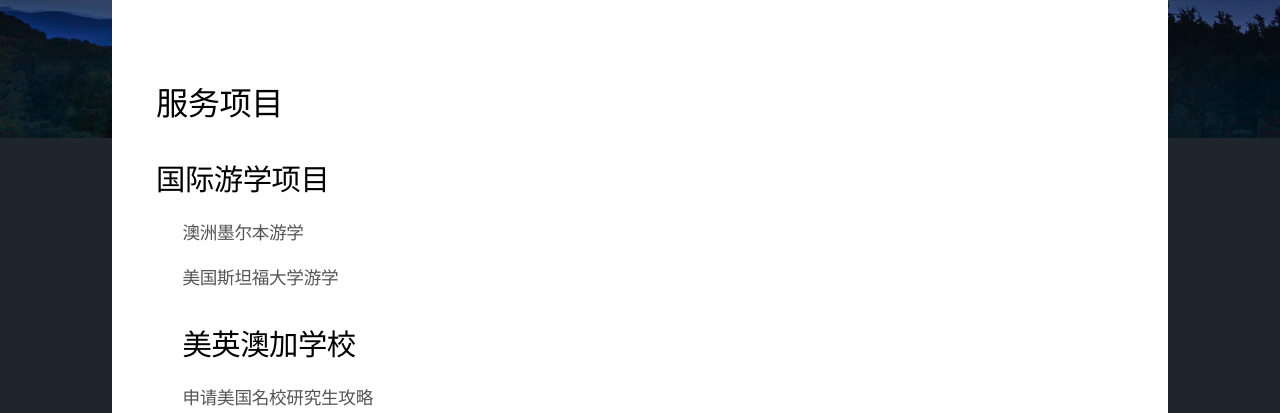
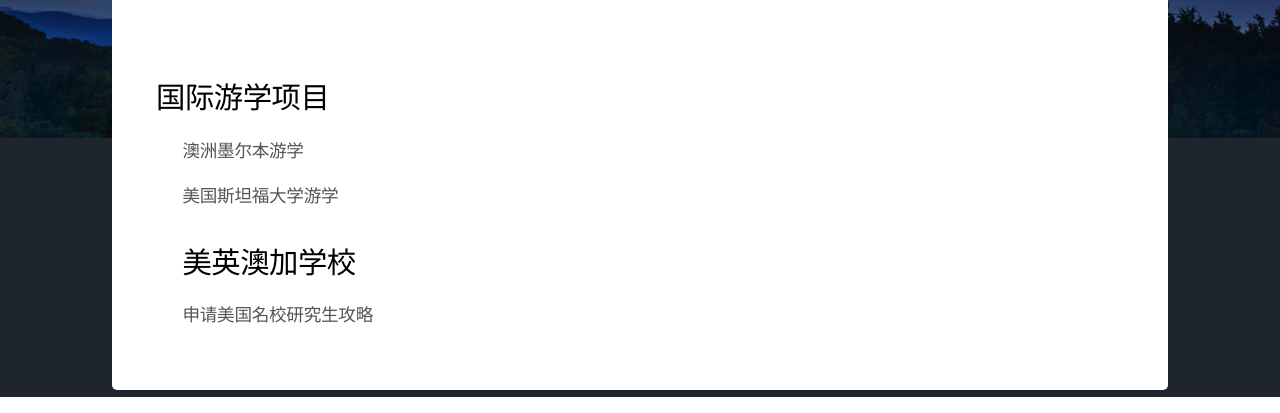
Before and after one commit to yuke0929/yuke0929.github.io, a plain HTML site: page service/index.html in a window 1280 px wide. Shown: the part 662-1075 px from the top of the page. Drawn offline with Linux system fonts and the light colour scheme.

Commit message:
Site updated: 2018-05-03 17:20:16

```diff
--- a/service/index.html
+++ b/service/index.html
@@ -120,7 +120,7 @@
             </div>
             <!-- Post -->
             <div class="typo" style="padding: 3rem;">
-                <h1 id="服务项目"><a href="#服务项目" class="headerlink" title="服务项目"></a>服务项目</h1><h2 id="国际游学项目"><a href="#国际游学项目" class="headerlink" title="国际游学项目"></a>国际游学项目</h2><ul>
+                <h2 id="国际游学项目"><a href="#国际游学项目" class="headerlink" title="国际游学项目"></a>国际游学项目</h2><ul>
 <li><h6 id="澳洲墨尔本游学"><a href="#澳洲墨尔本游学" class="headerlink" title="澳洲墨尔本游学"></a><a href="/2018/04/12/Melbourne/">澳洲墨尔本游学</a></h6></li>
 <li><h6 id="美国斯坦福大学游学"><a href="#美国斯坦福大学游学" class="headerlink" title="美国斯坦福大学游学"></a><a href="/2018/04/16/Stanford/">美国斯坦福大学游学</a></h6><h2 id="美英澳加学校"><a href="#美英澳加学校" class="headerlink" title="美英澳加学校"></a>美英澳加学校</h2><h6 id="申请美国名校研究生攻略"><a href="#申请美国名校研究生攻略" class="headerlink" title="申请美国名校研究生攻略"></a><a href="/2018/04/17/America/">申请美国名校研究生攻略</a></h6></li>
 </ul>
```
